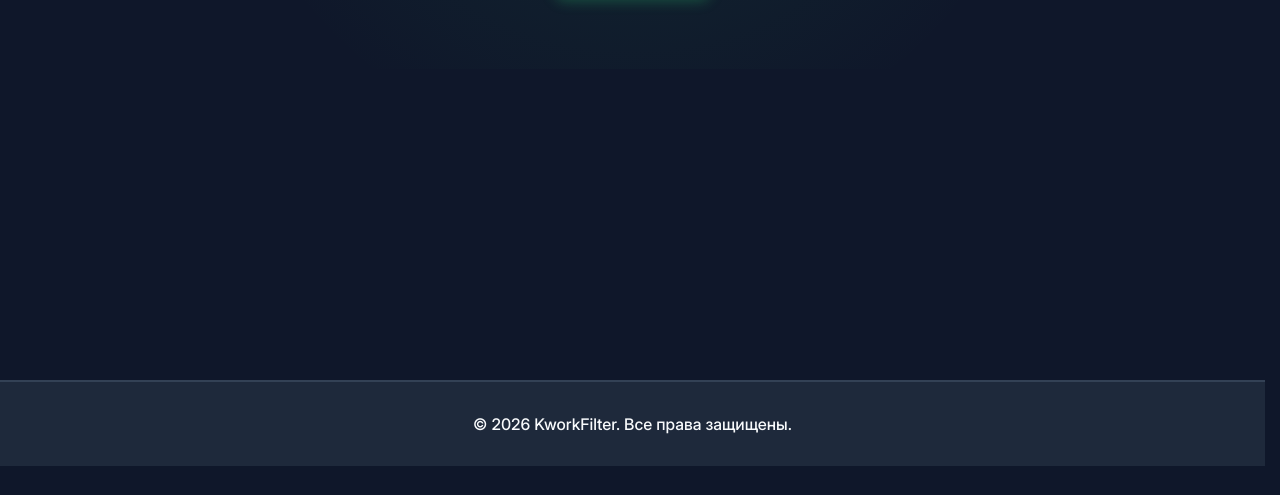
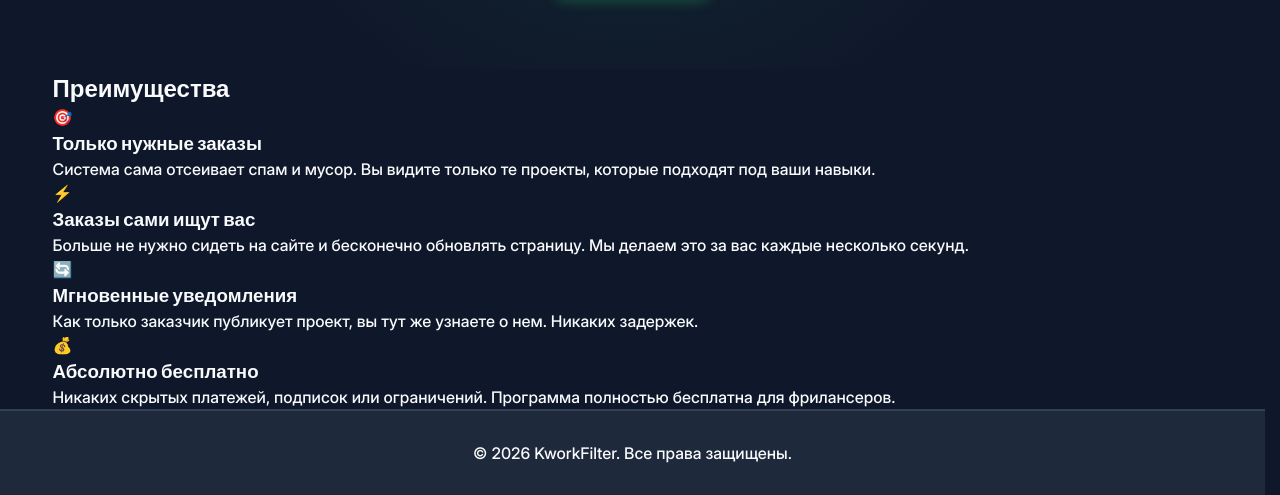
Before and after one commit to semenutkin60-maker/kwork-filter, a website: page index.html in a window 1280 px wide. Shown: the part 334-829 px from the top of the page. Before the commit the page ends 800 px from the top, so only its background shows below. Drawn offline with Linux system fonts and the light colour scheme.

Commit message:
Сделана разметка секций advantages

```diff
--- a/index.html
+++ b/index.html
@@ -47,10 +47,39 @@
         <section class="advantages">
             <div class="advantages__inner container">
                 <div class="advantages__info">
-                    <p class="advantages__title"></p>
+                    <h2 class="advantages__title">Преимущества</h2>
                 </div>
-                <div class="advantages__body">
-
+                <div class="advantages__cards cards">
+                    <ul class="cards__list">
+                        <li class="cards__item">
+                            <span class="cards__item-icon">🎯</span>
+                            <h3 class="cards__item-title">Только нужные заказы</h3>
+                            <div class="cards__item-description">
+                                <p>Система сама отсеивает спам и мусор. Вы видите только те проекты, которые подходят под ваши навыки.</p>
+                            </div>
+                        </li>
+                        <li class="cards__item">
+                            <span class="cards__item-icon">⚡</span>
+                            <h3 class="cards__item-title">Заказы сами ищут вас</h3>
+                            <div class="cards__item-description">
+                                <p>Больше не нужно сидеть на сайте и бесконечно обновлять страницу. Мы делаем это за вас каждые несколько секунд.</p>
+                            </div>
+                        </li>
+                        <li class="cards__item">
+                            <span class="cards__item-icon">🔄</span>
+                            <h3 class="cards__item-title">Мгновенные уведомления</h3>
+                            <div class="cards__item-description">
+                                <p>Как только заказчик публикует проект, вы тут же узнаете о нем. Никаких задержек.</p>
+                            </div>
+                        </li>
+                        <li class="cards__item">
+                            <span class="cards__item-icon">💰</span>
+                            <h3 class="cards__item-title">Абсолютно бесплатно</h3>
+                            <div class="cards__item-description">
+                                <p>Никаких скрытых платежей, подписок или ограничений. Программа полностью бесплатна для фрилансеров.</p>
+                            </div>
+                        </li>
+                    </ul>
                 </div>
             </div>
         </section>
--- a/styles/blocks/footer/_footer.scss
+++ b/styles/blocks/_footer.scss
@@ -1,4 +1,4 @@
-@use '../../helpers' as *;
+@use '../helpers' as *;
 
 .footer {
     background-color: var(--bg-card);
--- a/styles/blocks/header/_header.scss
+++ b/styles/blocks/_header.scss
@@ -1,4 +1,4 @@
-@use '../../helpers' as *;
+@use '../helpers' as *;
 
 .header {
     background: var(--header-bg);
--- a/styles/blocks/hero/_hero.scss
+++ b/styles/blocks/_hero.scss
@@ -1,4 +1,4 @@
-@use '../../helpers' as *;
+@use '../helpers' as *;
 
 .hero {
     padding: fluid(100, 80) 0 fluid(80, 60);
--- a/styles/main.scss
+++ b/styles/main.scss
@@ -5,8 +5,8 @@
 
 @use 'blocks/globals-styles/button';
 
-@use 'blocks/header/header';
+@use 'blocks/header';
 
-@use 'blocks/footer/footer';
+@use 'blocks/footer';
 
-@use 'blocks/hero/hero';
+@use 'blocks/hero';
```
Also changed, not shown: styles/blocks/_advantages.scss (added), styles/blocks/globals-styles/_cards.scss (added), 1 other file.
